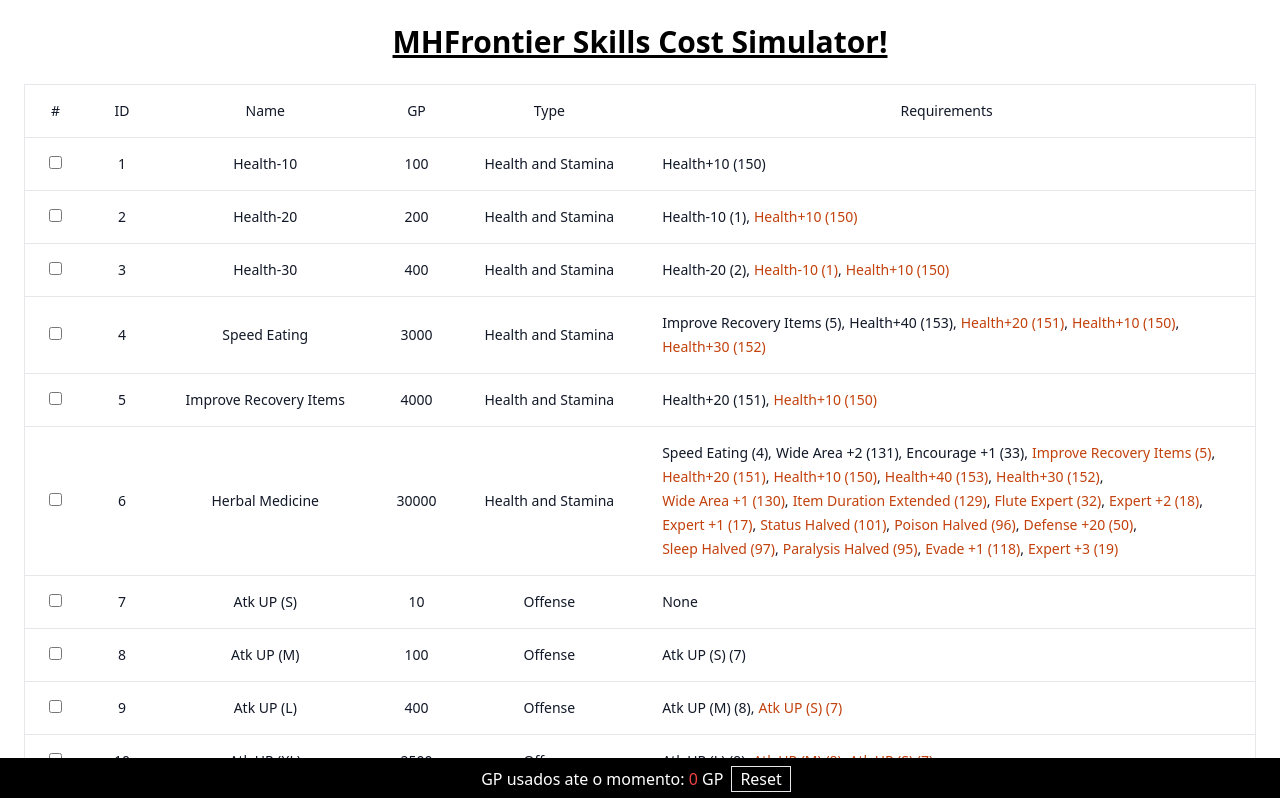
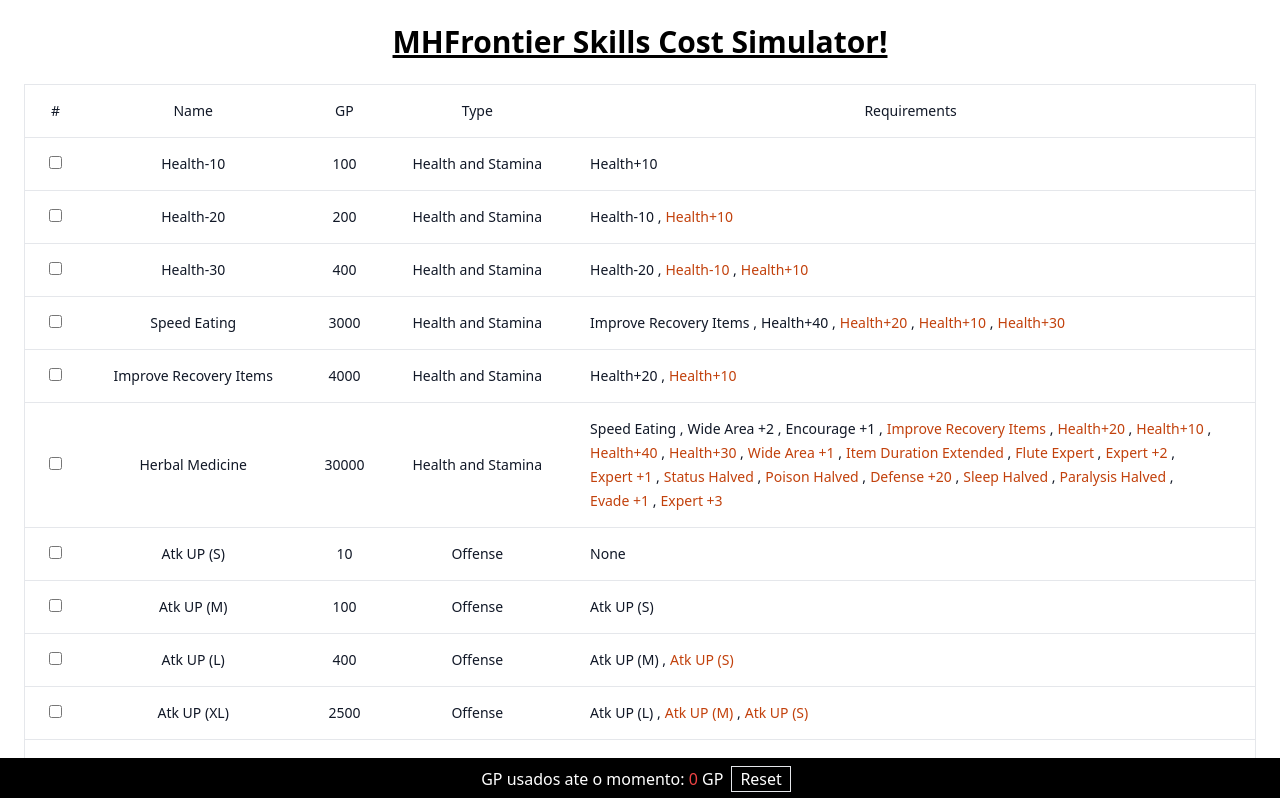
Before and after one commit to Invasor-de-Fronteiras/mhfrontier-skills-cost, a React (Vite) app: page / in a window 1280 px wide. Shown: the top 798 px of the page. Built offline with nearby package versions, Linux system fonts and the light colour scheme.

Commit message:
feat: remove id column

```diff
--- a/src/App.tsx
+++ b/src/App.tsx
@@ -3,24 +3,19 @@ import { useMemo, useState } from "react";
 import data from "./data/data.json";
 import { getChildren, isChild, sumGP } from "./utils/util";
 
-const showId = true;
+const showId = false;
 function App() {
   const [selected, setSelected] = useState<number[]>([]);
 
-  const handleToggle = (...ids: number[]) => {
+  const handleToggle = (id: number) => {
     setSelected((v) => {
       const arr = new Set(v);
 
-      // first is parent, rest are dependents
-      const shouldDelete = arr.has(ids[0]);
-
-      for (const id of ids) {
+      const shouldDelete = arr.has(id);
       if (shouldDelete) {
-          //TODO Check if some depend on it, if yes, remove dependents.
         arr.delete(id);
       } else {
         arr.add(id);
-        }
       }
 
       return [...arr];
@@ -76,12 +71,14 @@ function App() {
                       <input
                         type="checkbox"
                         checked={isSelected}
-                        onChange={() => handleToggle(skill.id)}
+                        onChange={(e) => handleToggle(skill.id)}
                       />
                     </td>
+                    {showId && (
                       <td className="px-6 py-4 whitespace-nowrap text-sm font-medium text-gray-900">
                         {skill.id}
                       </td>
+                    )}
                     <td className="px-6 py-4 whitespace-nowrap text-sm font-medium text-gray-900">
                       <a
                         id={skill.name}
```
Lines whose indentation alone changed are shown as unchanged.
